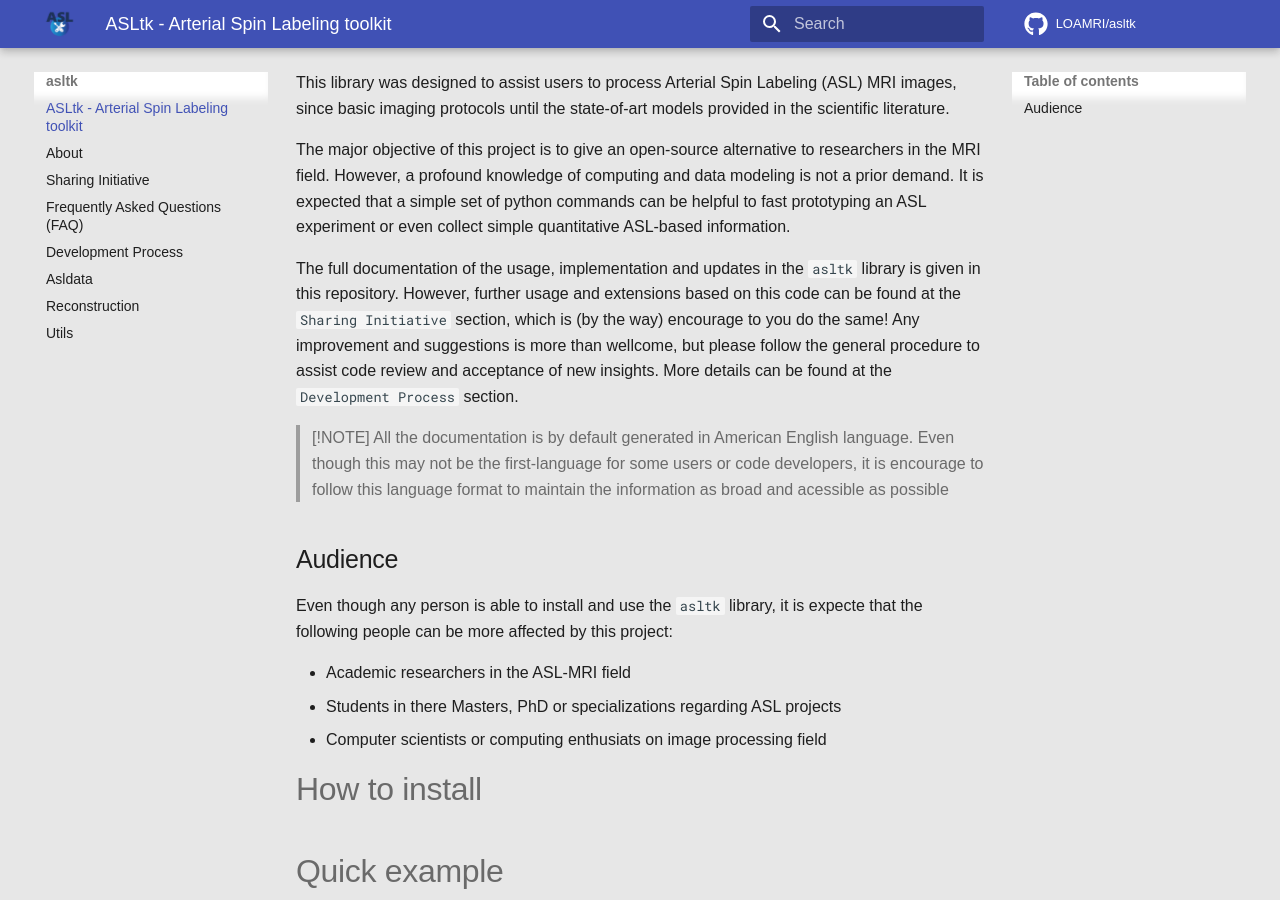
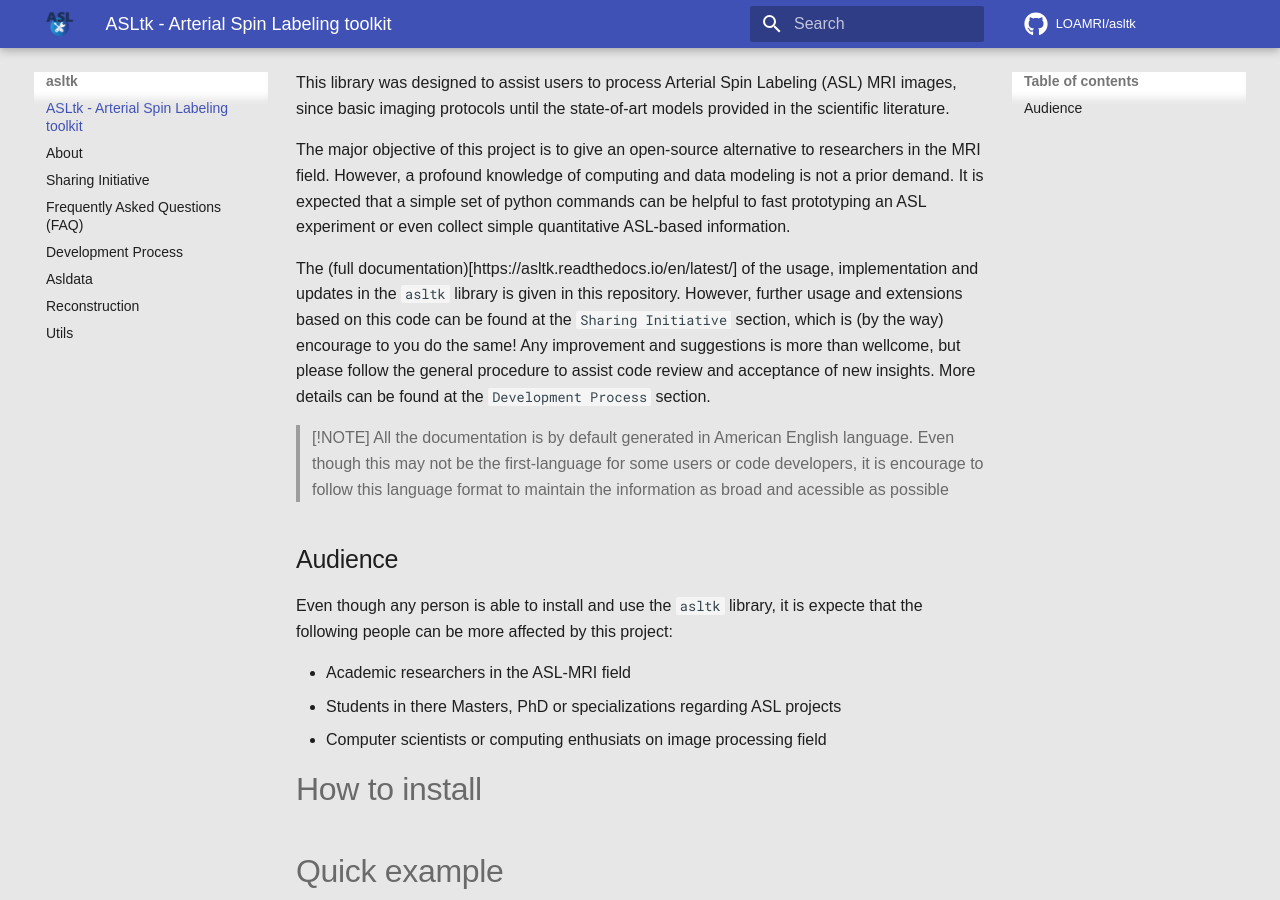
Before and after one commit to LOAMRI/asltk, an MkDocs documentation site: the page built from docs/index.md, in a window 1280 px wide and 900 px high, scrolled down 501 px. Built offline with MkDocs 1.6.1 and Material for MkDocs 9.7.7, drawn with Linux system fonts in a browser that asks for light colours; some web fonts are replaced; comment, search, counter and statistics services are not loaded; some of the changed lines change nothing that is shown.

Commit message:
DOC: Small adjustament in index.md

```diff
--- a/docs/index.md
+++ b/docs/index.md
@@ -7,7 +7,7 @@ This library was designed to assist users to process Arterial Spin Labeling (ASL
 
 The major objective of this project is to give an open-source alternative to researchers in the MRI field. However, a profound knowledge of computing and data modeling is not a prior demand. It is expected that a simple set of python commands can be helpful to fast prototyping an ASL experiment or even collect simple quantitative ASL-based information.
 
-The full documentation of the usage, implementation and updates in the `asltk` library is given in this repository. However, further usage and extensions based on this code can be found at the `Sharing Initiative` section, which is (by the way) encourage to you do the same! Any improvement and suggestions is more than wellcome, but please follow the general procedure to assist code review and acceptance of new insights. More details can be found at the `Development Process` section.
+The (full documentation)[https://asltk.readthedocs.io/en/latest/] of the usage, implementation and updates in the `asltk` library is given in this repository. However, further usage and extensions based on this code can be found at the `Sharing Initiative` section, which is (by the way) encourage to you do the same! Any improvement and suggestions is more than wellcome, but please follow the general procedure to assist code review and acceptance of new insights. More details can be found at the `Development Process` section.
 
 > [!NOTE]
 > All the documentation is by default generated in American English language. Even though this may not be the first-language for some users or code developers, it is encourage to follow this language format to maintain the information as broad and acessible as possible
```
